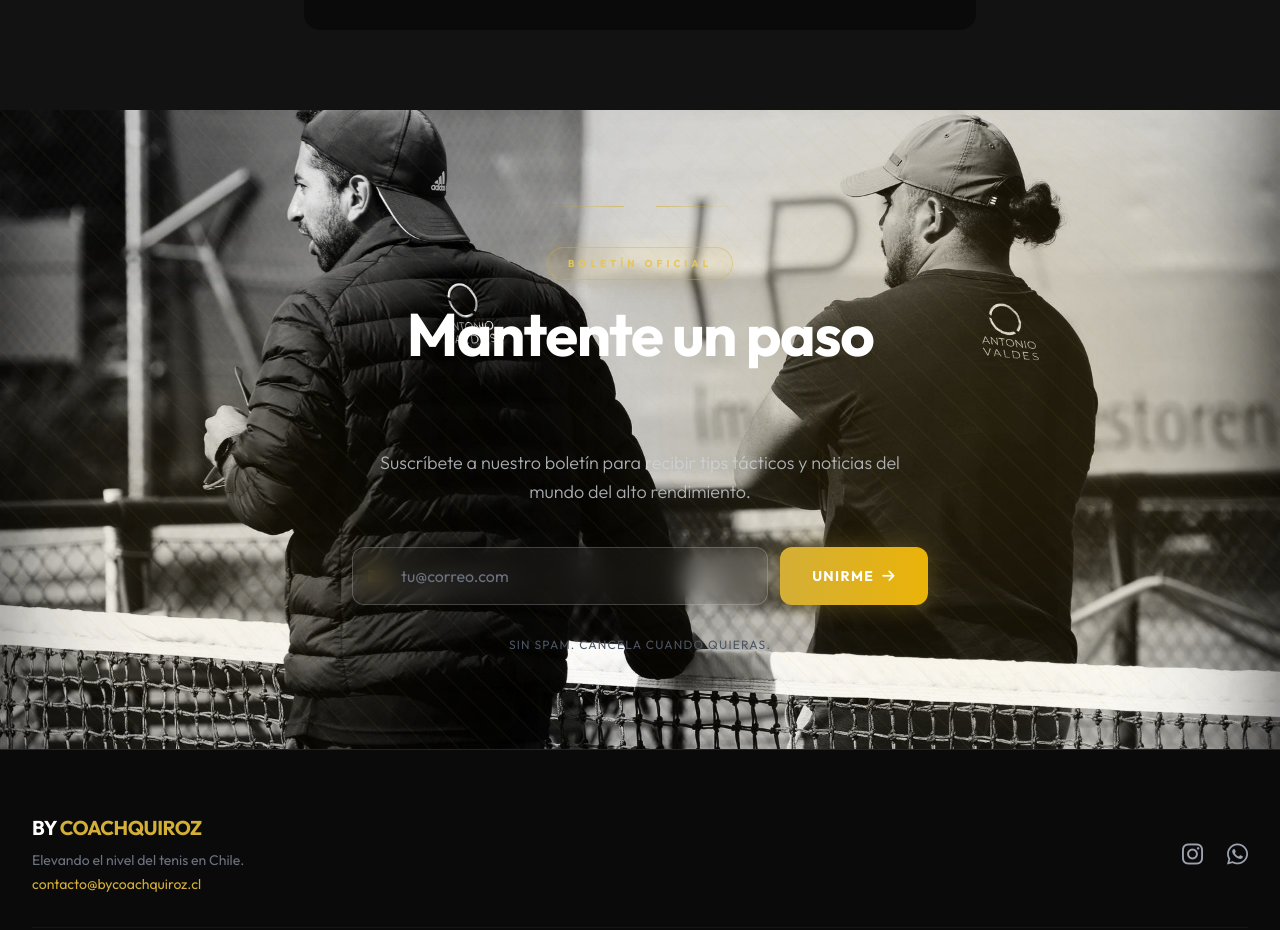
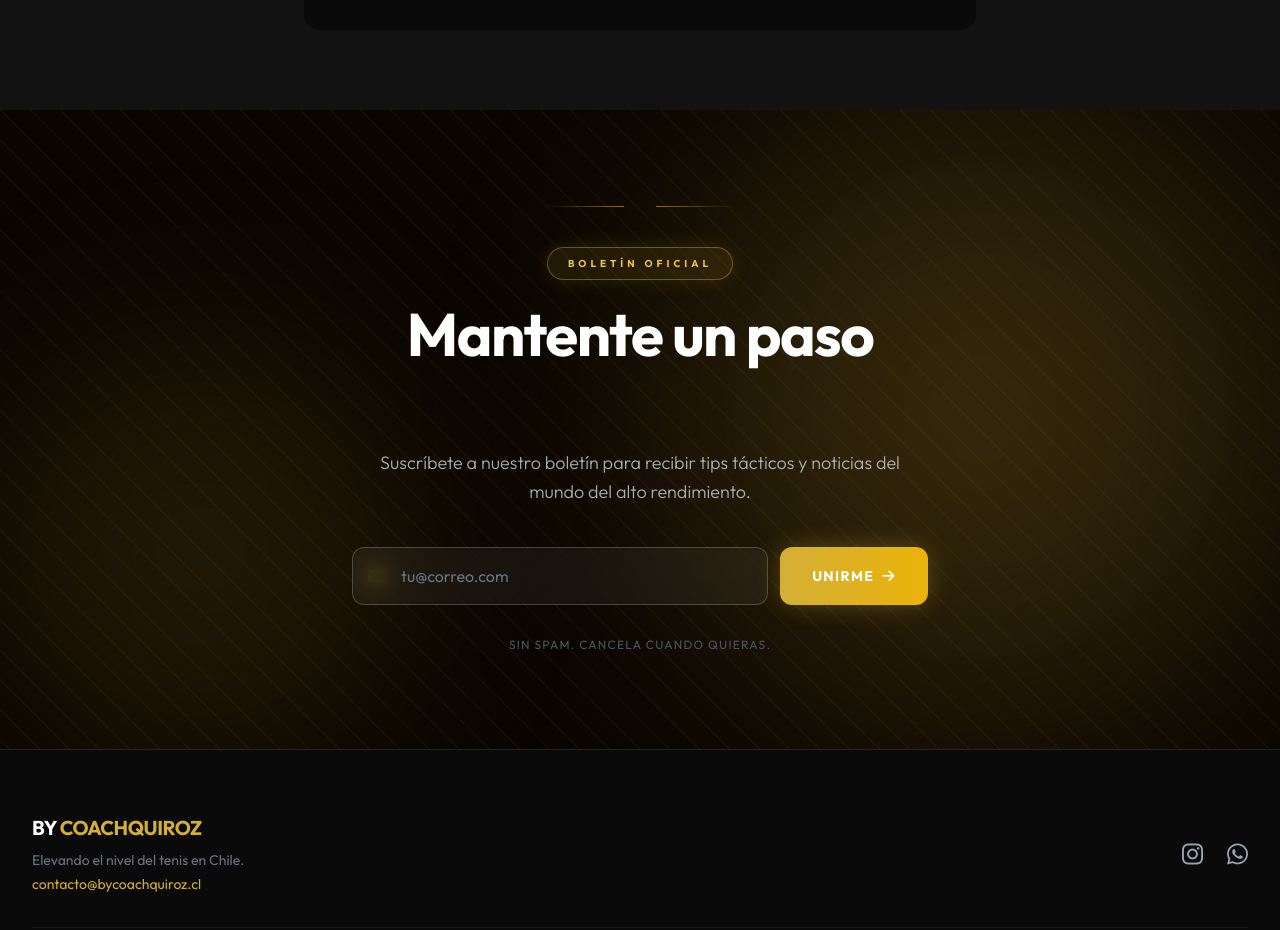
Before and after one commit to Nico-lab-cl/coach-quiroz, a Next.js app: page / in a window 1280 px wide. Shown: the part 5631-6561 px from the top of the page. Built offline with nearby package versions, Linux system fonts and the light colour scheme.

Commit message:
Fix Newsletter: swap image to gallery-10 and strengthen text contrast

```diff
--- a/components/Newsletter.jsx
+++ b/components/Newsletter.jsx
@@ -38,15 +38,15 @@ export default function Newsletter() {
             {/* Full background image with overlay */}
             <div className="absolute inset-0 z-0">
                 <img
-                    src="/images/hero-bg.jpg"
+                    src="/images/gallery-10.jpg"
                     alt="Newsletter Background"
-                    className="w-full h-full object-cover object-center grayscale"
+                    className="w-full h-full object-cover object-center grayscale opacity-30"
                 />
-                {/* Dark gradient overlay with gold tint */}
-                <div className="absolute inset-0 bg-gradient-to-br from-black via-black/80 to-[#1a1100]"></div>
+                {/* Strong dark overlay so text is always readable */}
+                <div className="absolute inset-0 bg-gradient-to-br from-[#0a0500] via-black/95 to-[#0a0500]"></div>
                 {/* Decorative gold glow spots */}
-                <div className="absolute top-0 right-0 w-[600px] h-[600px] bg-gold-500/15 rounded-full blur-[130px] pointer-events-none"></div>
-                <div className="absolute bottom-0 left-0 w-[400px] h-[400px] bg-gold-600/10 rounded-full blur-[100px] pointer-events-none"></div>
+                <div className="absolute top-0 right-0 w-[600px] h-[600px] bg-gold-500/20 rounded-full blur-[130px] pointer-events-none"></div>
+                <div className="absolute bottom-0 left-0 w-[400px] h-[400px] bg-gold-600/15 rounded-full blur-[100px] pointer-events-none"></div>
             </div>
 
             {/* Decorative diagonal lines */}
```
